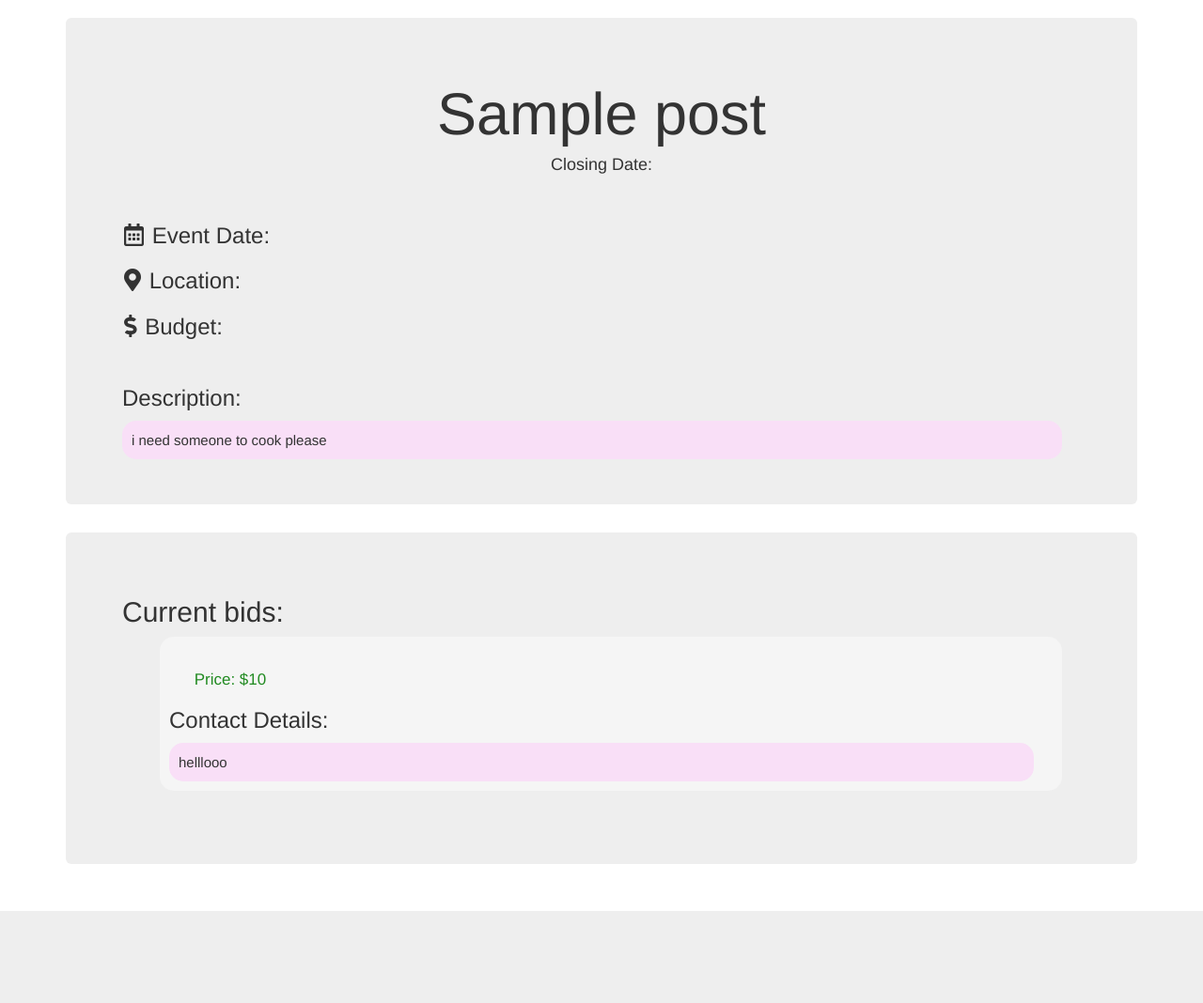
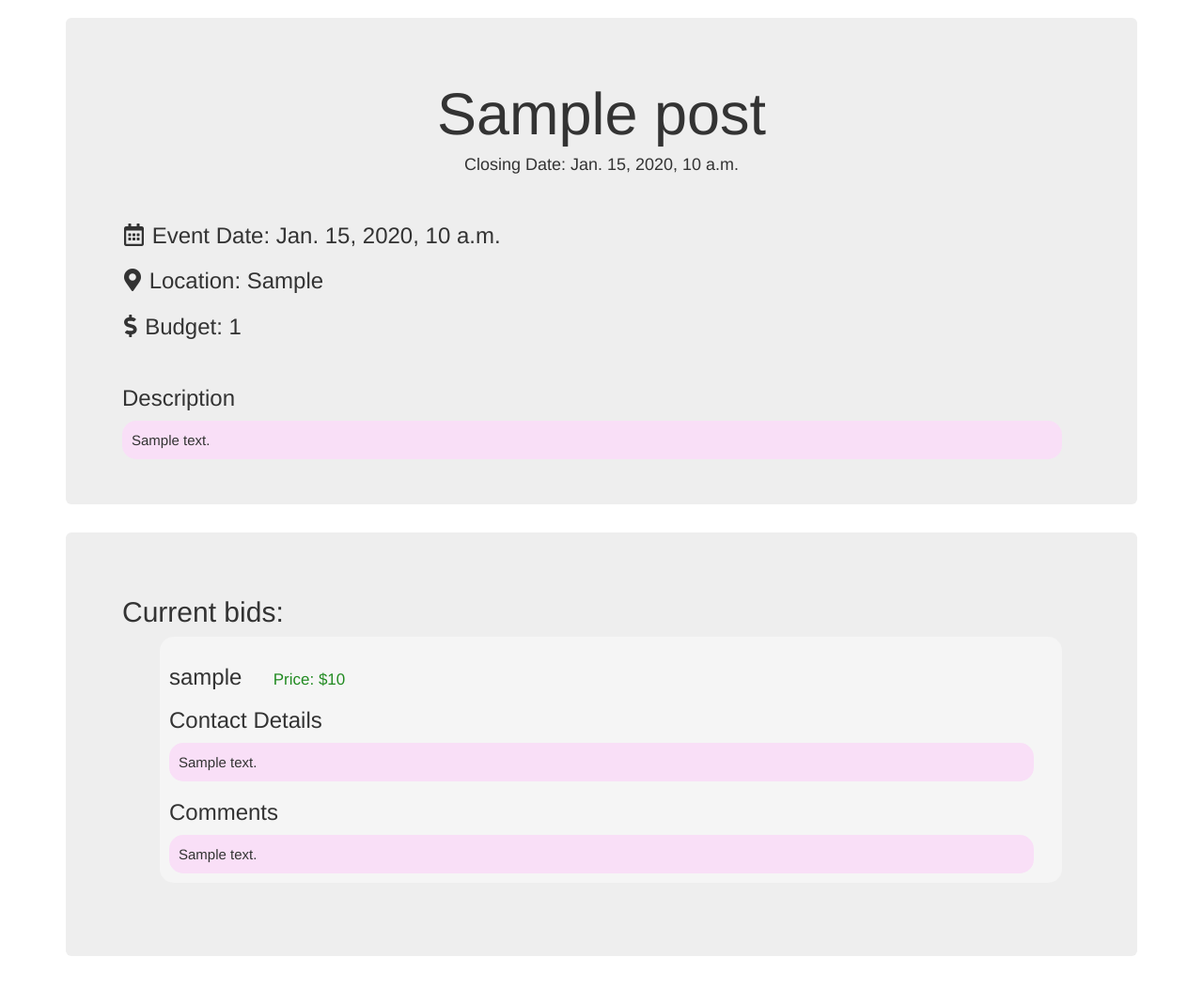
Before and after one commit to RemyBordignon/PartyWhip, a Django app: page /boards/1/ in a window 1280 px wide. Shown: the part 51-1119 px from the top of the page at 94% size. Before the commit the page ends 1021 px from the top, so only its background shows below. Run offline with Django 3.2, Linux system fonts and the light colour scheme; a user stored in the database is signed in; tables that the repository leaves empty hold one stand-in row (values such as "Sample post"); some libraries are stand-ins or nearby versions.

Commit message:
added the correct details from database

```diff
--- a/templates/boards/detail.html
+++ b/templates/boards/detail.html
@@ -7,14 +7,14 @@
 {% block content %}
     <div class="jumbotron">
         <h1 align="center">{{ post.title }}</h1>
-        <h4 align="center">Closing Date: </h4>
+        <h4 align="center">Closing Date: {{ post.end_date }}</h4>
         <br>
-        <h3><i id="icon" class="far fa-calendar-alt"></i> Event Date: </h3>
-        <h3><i id="icon" class="fas fa-map-marker-alt"></i> Location: </h3>
-        <h3><i id="icon" class="fas fa-dollar-sign"></i> Budget: </h3>
+        <h3><i id="icon" class="far fa-calendar-alt"></i> Event Date: {{ post.event_date }}</h3>
+        <h3><i id="icon" class="fas fa-map-marker-alt"></i> Location: {{ post.location }}</h3>
+        <h3><i id="icon" class="fas fa-dollar-sign"></i> Budget: {{ post.budget }}</h3>
         <br>
-        <h3>Description: </h3>
-        <div id="description"> i need someone to cook please </div>
+        <h3>Description </h3>
+        <div id="description"> {{ post.comment }} </div>
     </div>
     <div class="jumbotron">
         <h2>Current bids: </h2>
@@ -22,11 +22,13 @@
             {% for bid in post.bid_set.all %}
 
                 <div id="bids">
-                    <h3 id>{{ bid.bidder_name }} &nbsp &nbsp
+                    <h3 id>{{ bid.user.username }} &nbsp &nbsp
                         <small id="bidder-price" class="text-muted">Price: ${{ bid.price }}</small>
                     </h3>
-                    <h3>Contact Details: </h3>
-                    <div id="description">helllooo</div>
+                    <h3>Contact Details </h3>
+                    <div id="description">{{ bid.contact_details }}</div>
+                    <h3>Comments</h3>
+                    <div id="description">{{ bid.comment }}</div>
 
 
 
```
